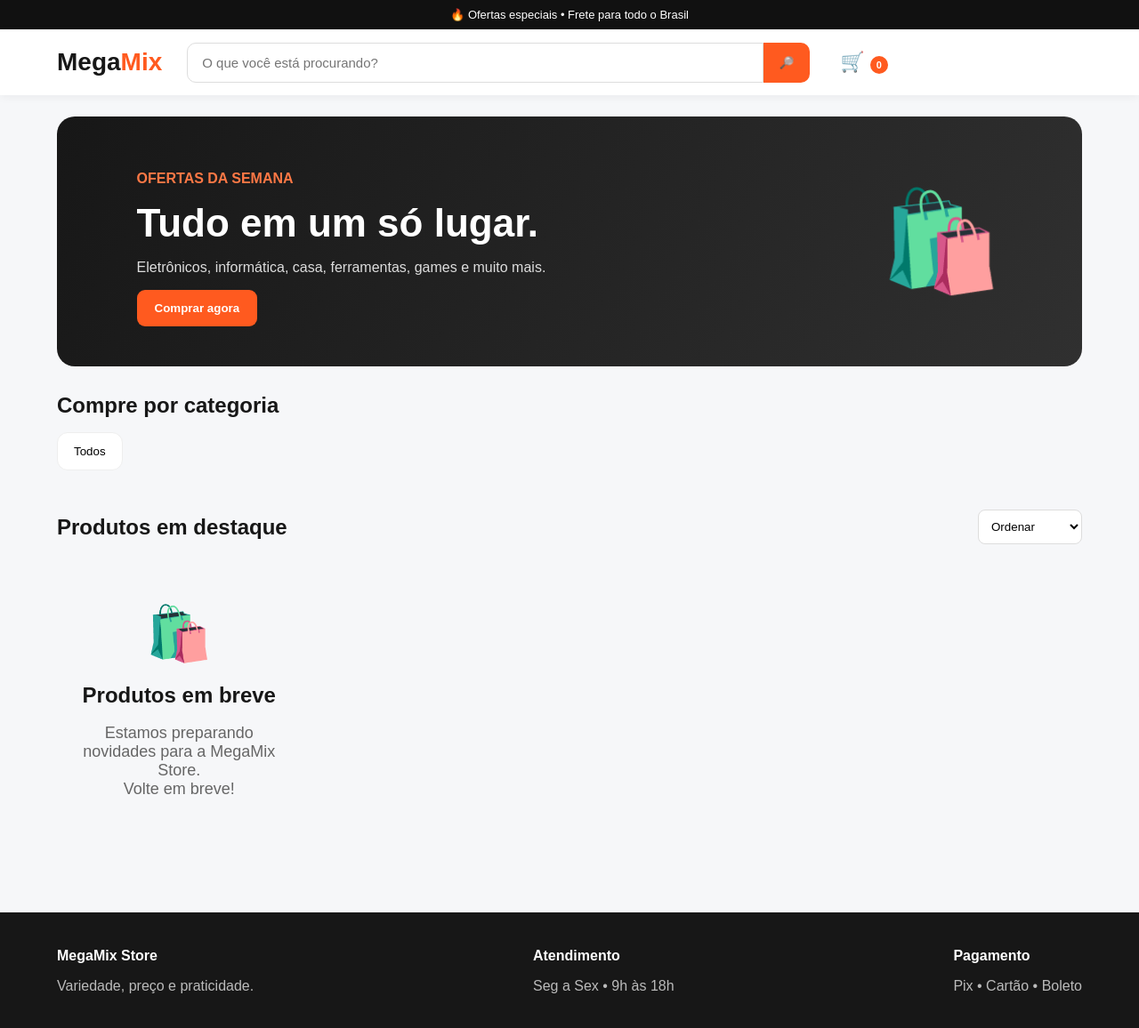
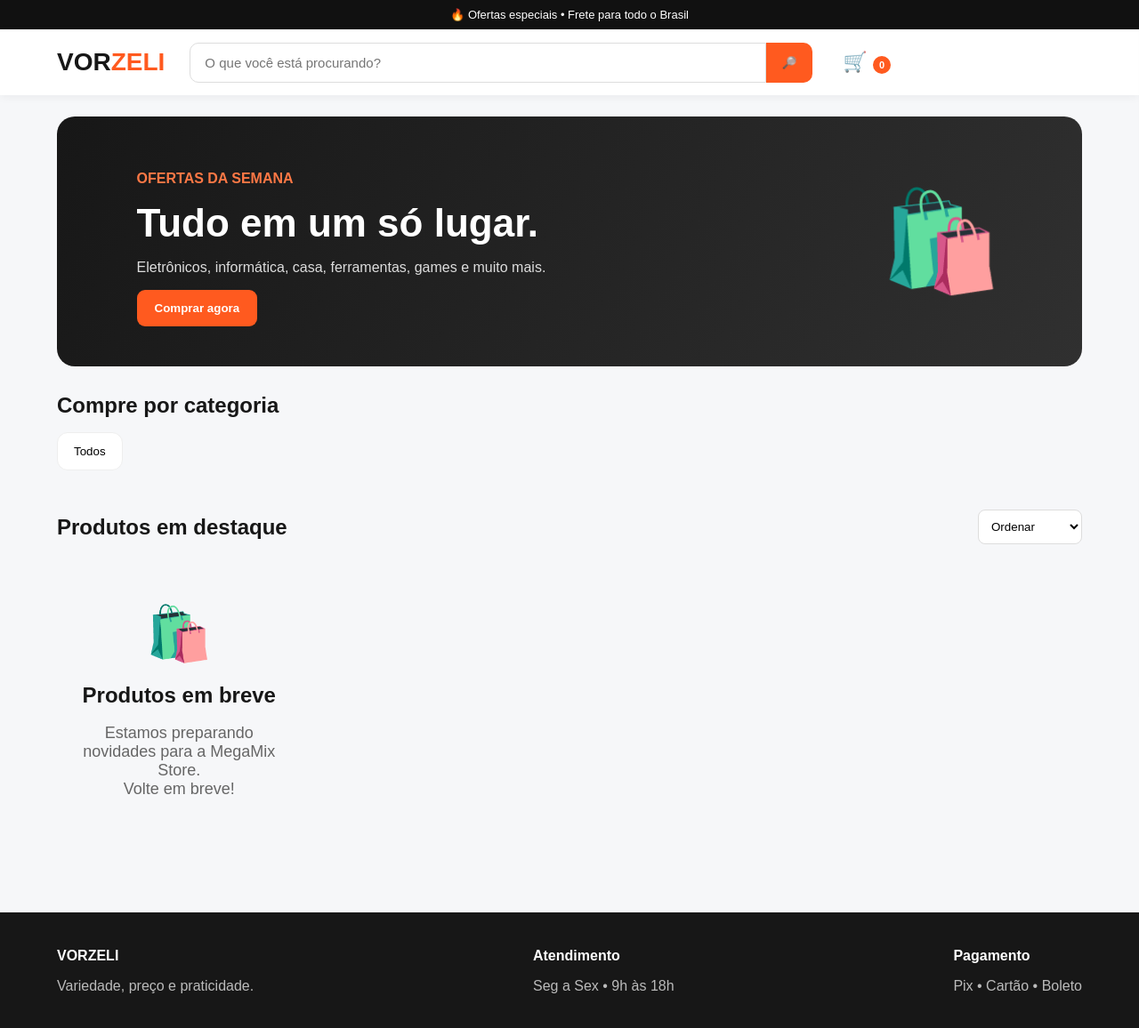
Before and after one commit to lucashenriquebutura37-stack/megamix-store, a website: page index.html in a window 1280 px wide. Shown: the whole page at 89% size. Drawn offline with Linux system fonts and the light colour scheme.

Commit message:
Alterar nome da loja para VORZELI

```diff
--- a/index.html
+++ b/index.html
@@ -3,14 +3,14 @@
 <head>
 <meta charset="UTF-8">
 <meta name="viewport" content="width=device-width, initial-scale=1.0">
-<title>MegaMix Store</title>
+<title>VORZELI</title>
 <link rel="stylesheet" href="style.css">
 </head>
 <body>
 <header>
   <div class="top">🔥 Ofertas especiais • Frete para todo o Brasil</div>
   <div class="nav">
-    <div class="logo">Mega<span>Mix</span></div>
+    <div class="logo">VOR<span>ZELI</span></div>
     <div class="search"><input id="search" placeholder="O que você está procurando?"><button onclick="render()">🔎</button></div>
     <button class="cartBtn" onclick="toggleCart()">🛒 <b id="count">0</b></button>
   </div>
@@ -45,7 +45,7 @@
 <div id="overlay" onclick="toggleCart()"></div>
 
 <footer>
-  <div><b>MegaMix Store</b><p>Variedade, preço e praticidade.</p></div>
+  <div><b>VORZELI</b><p>Variedade, preço e praticidade.</p></div>
   <div><b>Atendimento</b><p>Seg a Sex • 9h às 18h</p></div>
   <div><b>Pagamento</b><p>Pix • Cartão • Boleto</p></div>
 </footer>
```
